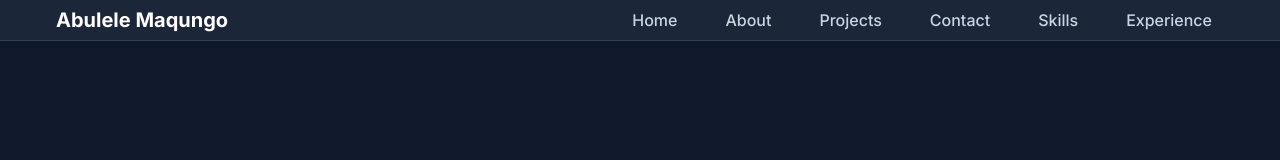
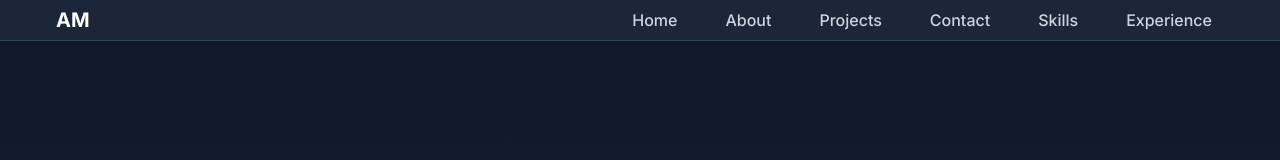
Before and after one commit to AbuMaqungo/abulelemaqungo-portfolio, a Next.js app: page / in a window 1280 px wide. Shown: the top 160 px of the page. Built offline with nearby package versions, Linux system fonts and the light colour scheme.

Commit message:
Update header component

```diff
--- a/src/components/Header.tsx
+++ b/src/components/Header.tsx
@@ -12,7 +12,7 @@ export default function Header() {
         <div className="flex justify-between items-center">
           {/* Logo with your full name */}
           <Link href="/" className="text-xl font-bold text-white">
-            Abulele Maqungo
+            AM
           </Link>
 
           {/* Desktop Navigation - More tabs */}
```
